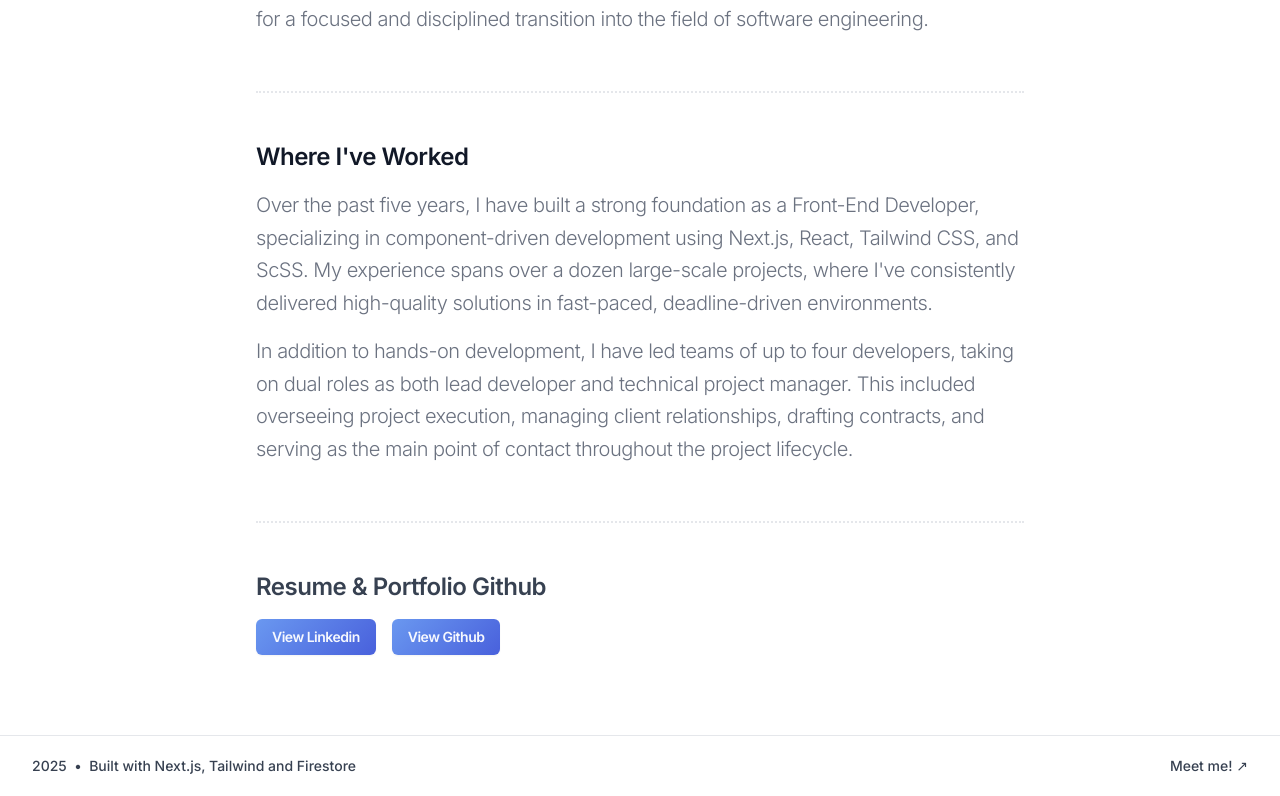
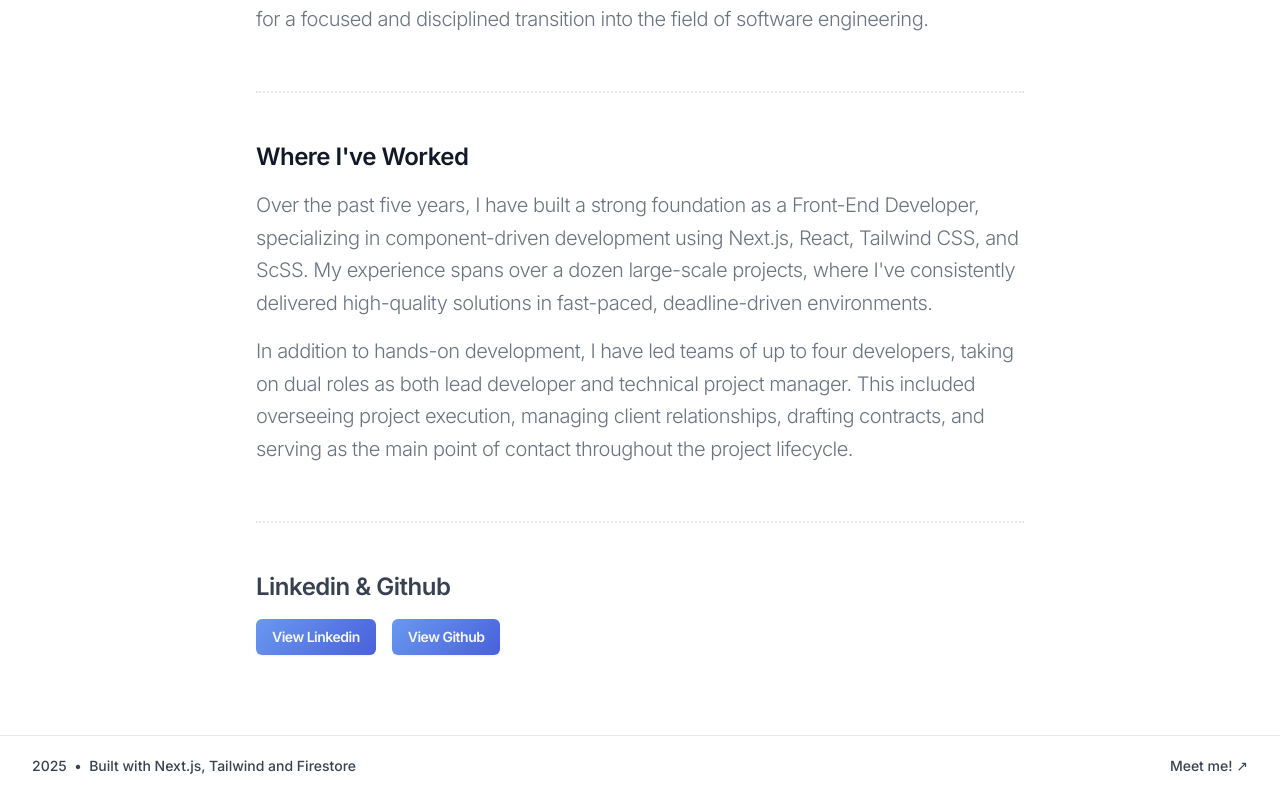
Before and after one commit to keilmart/portfolioV3, a Next.js app: page /about in a window 1280 px wide. Shown: the part 1102-1898 px from the top of the page. Built offline with nearby package versions, Linux system fonts and the light colour scheme.

Commit message:
Linkedin added to about page

```diff
--- a/pages/about.js
+++ b/pages/about.js
@@ -133,7 +133,7 @@ const About = () => {
 
         <hr className="mb-12 border-t-2 border-dotted mt-14 dark:border-gray-400" />
         <h2 className="mt-12 text-2xl font-semibold text-secondary dark:text-slate-200">
-          Resume & Portfolio Github
+          Linkedin & Github
         </h2>
         <a
           className="mt-4 mr-4 btn-primary primary-grad"
```
